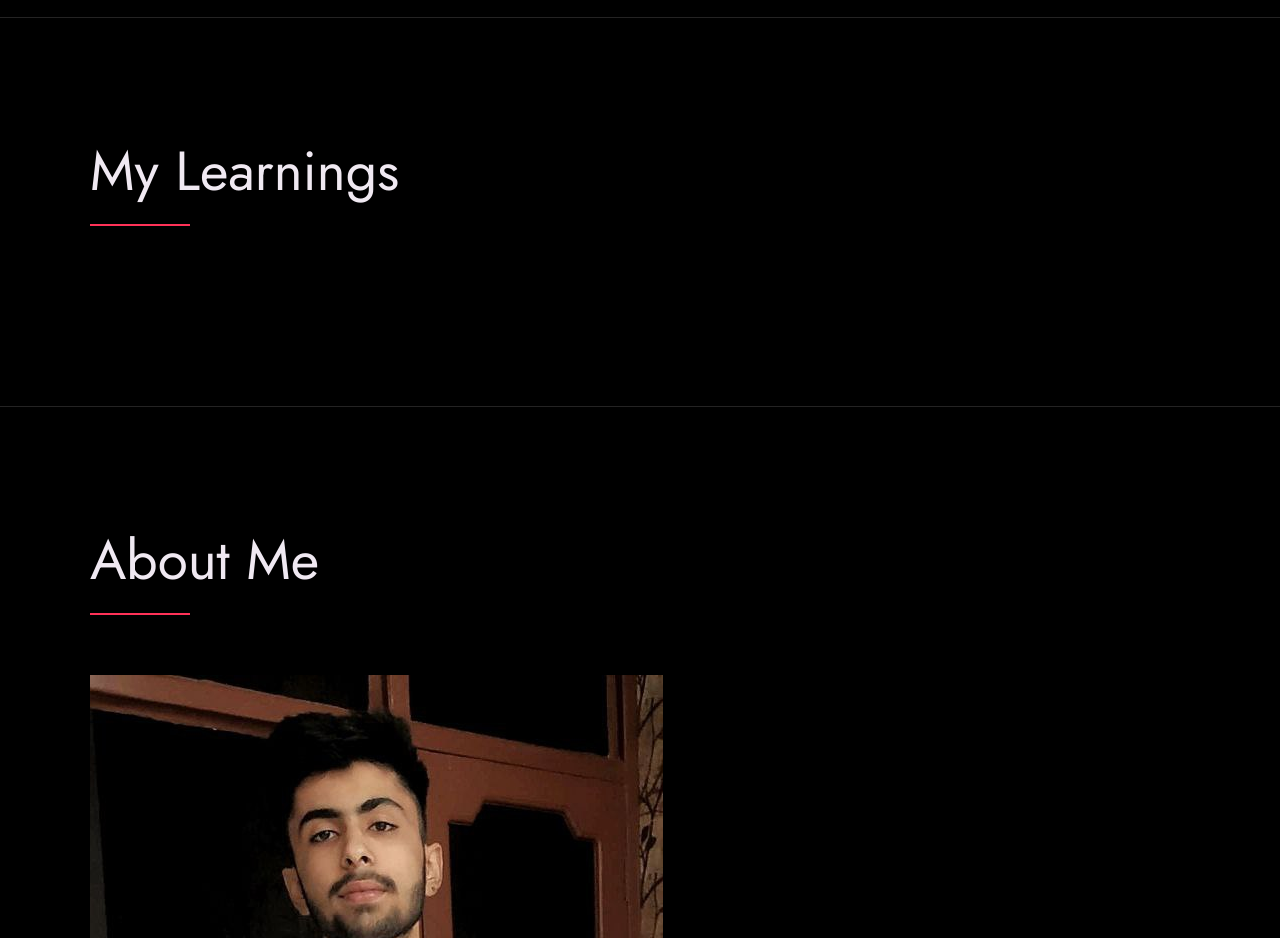
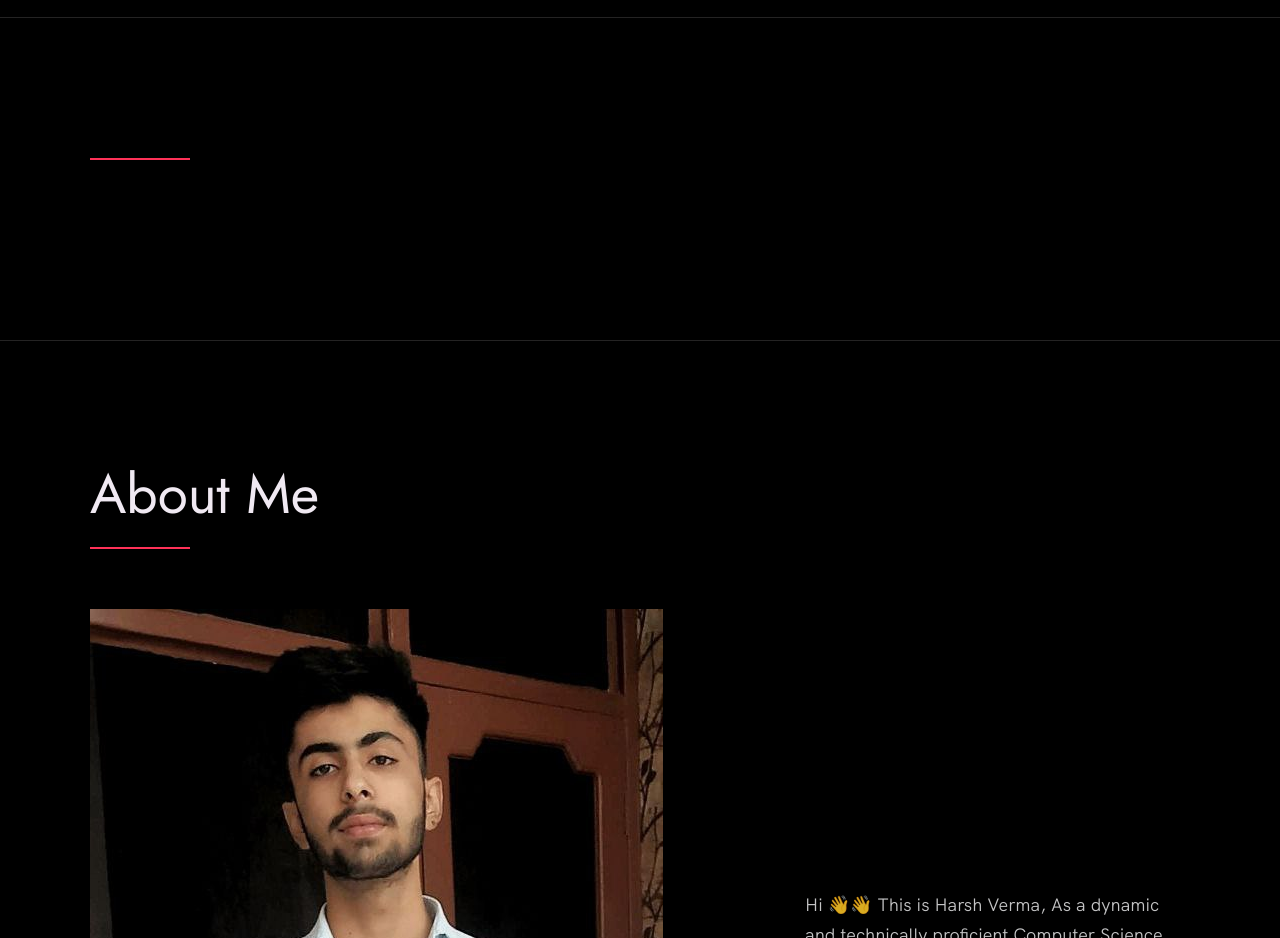
Before and after one commit to harsh1verma/harshverma.github.io, a plain HTML site: page index.html in a window 1280 px wide. Shown: the part 3040-3978 px from the top of the page. Drawn offline with Linux system fonts and the light colour scheme.

Commit message:
Update index.html

```diff
--- a/index.html
+++ b/index.html
@@ -147,7 +147,7 @@
 
     <section class="client" id="clients">
       <div class="row">
-        <h2>My Learnings</h2>
+        <h2></h2>
         <!--
         <div class="client__logos">
           <iframe style="margin: 5px;" title="Aditya Balodi Introduction" width="350" height="350"src="https://www.youtube.com/embed/oa0tAKNHCm4" allowfullscreen></iframe>
```
